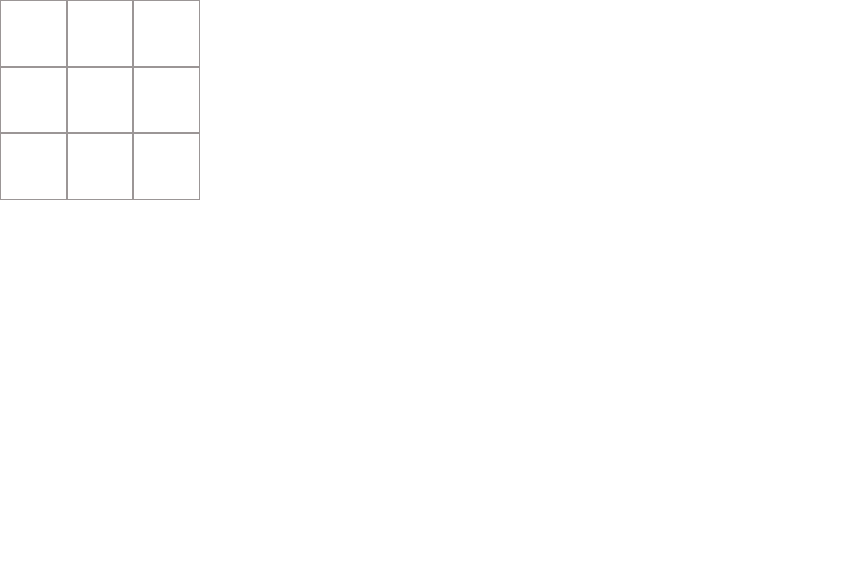
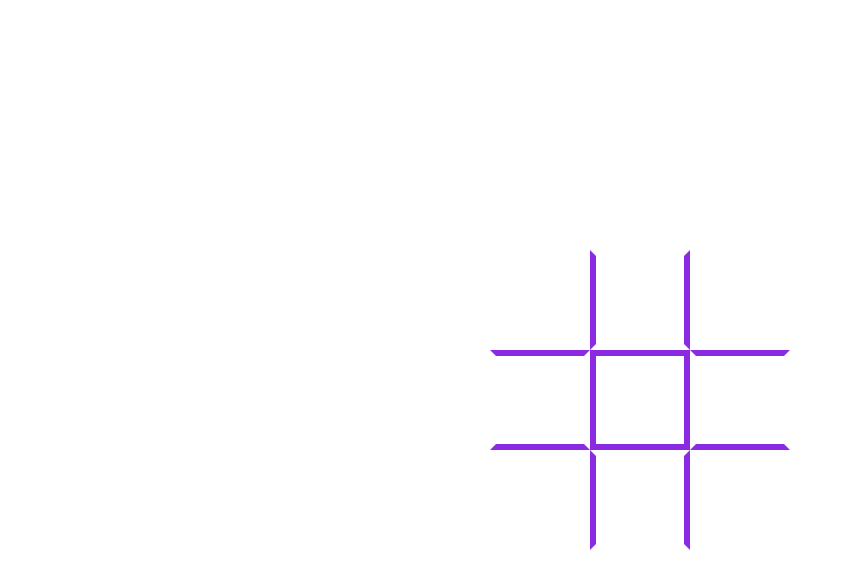
Before and after one commit to riteshmvteams/tic-tac-toe, a React (Create React App) app: page / in a window 1280 px wide. Shown: the top 588 px of the page, without its empty margins (0-852 px from the left). Built offline with nearby package versions, Linux system fonts and the light colour scheme.

Commit message:
designed the game board

```diff
--- a/src/App.css
+++ b/src/App.css
@@ -1,34 +1,68 @@
+.game__wrapper {
+  display: grid;
+  height: 100vh;
+  align-items: center;
+  justify-content: center;
+}
+
 .game__board {
-  max-width: 200px;
-  height: 200px;
+  width: 300px;
+  height: 300px;
   display: grid;
-  /* grid-template-columns: repeat(4, 1fr);
-  grid-template-rows: repeat(4, 1fr); */
   list-style-type: none;
 }
 .game__board--box {
-  border: 1px solid rgb(155, 150, 150);
   cursor: pointer;
   display: grid;
   place-content: center;
+  font-weight: bold;
+  font-size: 3rem;
+}
+
+.game__board--box:nth-child(2),
+.game__board--box:nth-child(8) {
+  border: 6px solid transparent;
+  border-right-color: blueviolet;
+  border-left-color: blueviolet;
+}
+
+.game__board--box:nth-child(5) {
+  border: 6px solid blueviolet;
+}
+
+.game__board--box:nth-child(4),
+.game__board--box:nth-child(6) {
+  border: 6px solid transparent;
+  border-top-color: blueviolet;
+  border-bottom-color: blueviolet;
+}
+
+.game__board--box.first {
+  color: green;
+}
+
+.game__board--box.second {
+  color: red;
 }
 
 .modal__content {
   max-width: 800px;
   width: 100%;
-  background-color: green;
+  background-color: rgb(84, 238, 84);
   margin-inline: auto;
   z-index: 1;
-  position: relative;
-  transform: translateY(-100px);
+  position: absolute;
+  top: 50%;
+  left: 50%;
+  transform: translate(-50%, -50%);
   transition: 500ms;
   opacity: 0;
   visibility: hidden;
   pointer-events: none;
+  border-radius: 1rem;
 }
 
 .modal__content.active {
-  transform: none;
   opacity: 1;
   visibility: visible;
   pointer-events: all;
@@ -53,3 +87,10 @@
   pointer-events: all;
   visibility: visible;
 }
+
+.modal__body {
+  padding-block: 5rem;
+  text-align: center;
+  color: black;
+  font-weight: bold;
+}
--- a/src/App.js
+++ b/src/App.js
@@ -16,6 +16,7 @@ const allEqual = (arr) => {
   });
 };
 
+// checking overall game winner
 const checkGameWinner = (length) => {
   const result1 = checkHorizontalWinner(length);
   const result2 = checkVerticalWinner(length);
@@ -23,7 +24,7 @@ const checkGameWinner = (length) => {
 
   return result1 || result2 || result3;
 };
-
+// checking the winner in horizontal row
 const checkHorizontalWinner = () => {
   const arr1 = [];
   const arr2 = [];
@@ -41,7 +42,7 @@ const checkHorizontalWinner = () => {
 
   return res1 || res2 || res3;
 };
-
+// checking the winner in vertical column
 const checkVerticalWinner = () => {
   const arr1 = [];
   const arr2 = [];
@@ -59,7 +60,7 @@ const checkVerticalWinner = () => {
 
   return res1 || res2 || res3;
 };
-
+// checking the winner in diagonally
 const checkDiagonally = () => {
   const arr1 = [];
   const arr2 = [];
@@ -101,7 +102,7 @@ export default function App() {
 
   return (
     <>
-      <div>
+      <div className="game__wrapper">
         <ul
           ref={boxRef}
           className="game__board"
@@ -125,13 +126,11 @@ export default function App() {
         </ul>
       </div>
       <Modal show={show} setShow={setShow}>
-        <div>
+        <div className="modal__body">
           {!draw &&
-            (!turn
-              ? "Raghu *****ya Lost (X Winner)"
-              : "Raghu *****ya winner ( O winner)")}
+            (!turn ? "Player x is the winner" : "Player O is the winner")}
 
-          {draw && "Ye le Ho gya Draw. *******ye"}
+          {draw && "Match Is Drawn"}
         </div>
       </Modal>
     </>
@@ -152,7 +151,6 @@ const Box = ({ turn, setTurn, index, setShow, setDraw }) => {
     const finalResult = checkGameWinner(box);
 
     if (finalResult) {
-      console.log(`${curPlayer} is the winner`);
       setShow(true);
     }
 
@@ -168,7 +166,10 @@ const Box = ({ turn, setTurn, index, setShow, setDraw }) => {
   };
 
   return (
-    <li className="game__board--box" onClick={() => handlePlayer(index)}>
+    <li
+      className={`game__board--box ${player === "X" ? "second" : "first"}`}
+      onClick={() => handlePlayer(index)}
+    >
       {player}
     </li>
   );
--- a/src/components/Modal.jsx
+++ b/src/components/Modal.jsx
@@ -1,8 +1,13 @@
 export default function Modal({ children, show, setShow }) {
+  const handleClose = () => {
+    setShow(false);
+    window.location.reload();
+  };
+
   return (
     <>
       <div
-        onClick={() => setShow(false)}
+        onClick={handleClose}
         className={`modal__overlay ${show ? "active" : "unactive"}`}
       ></div>
       <div className={`modal__content ${show ? "active" : "unactive"}`}>
```
